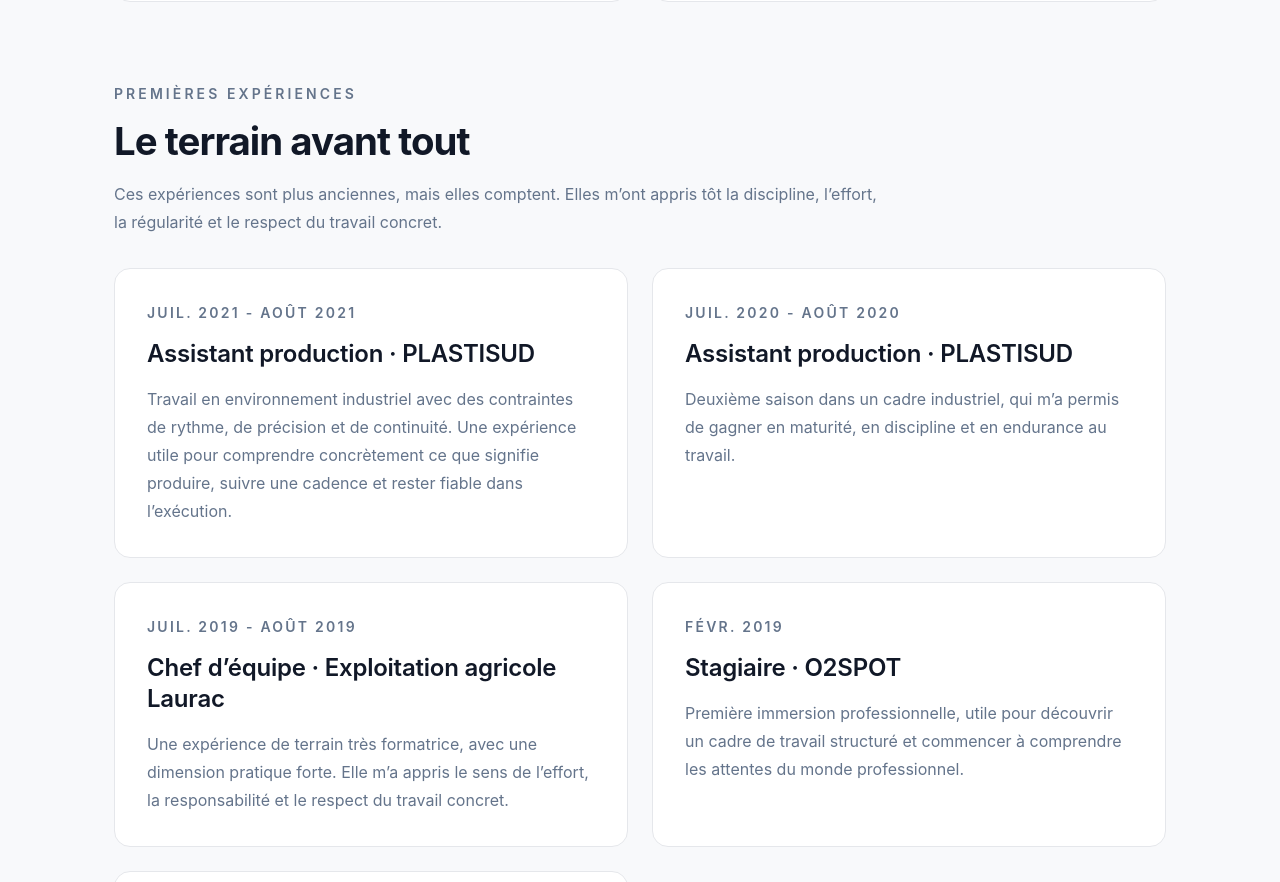
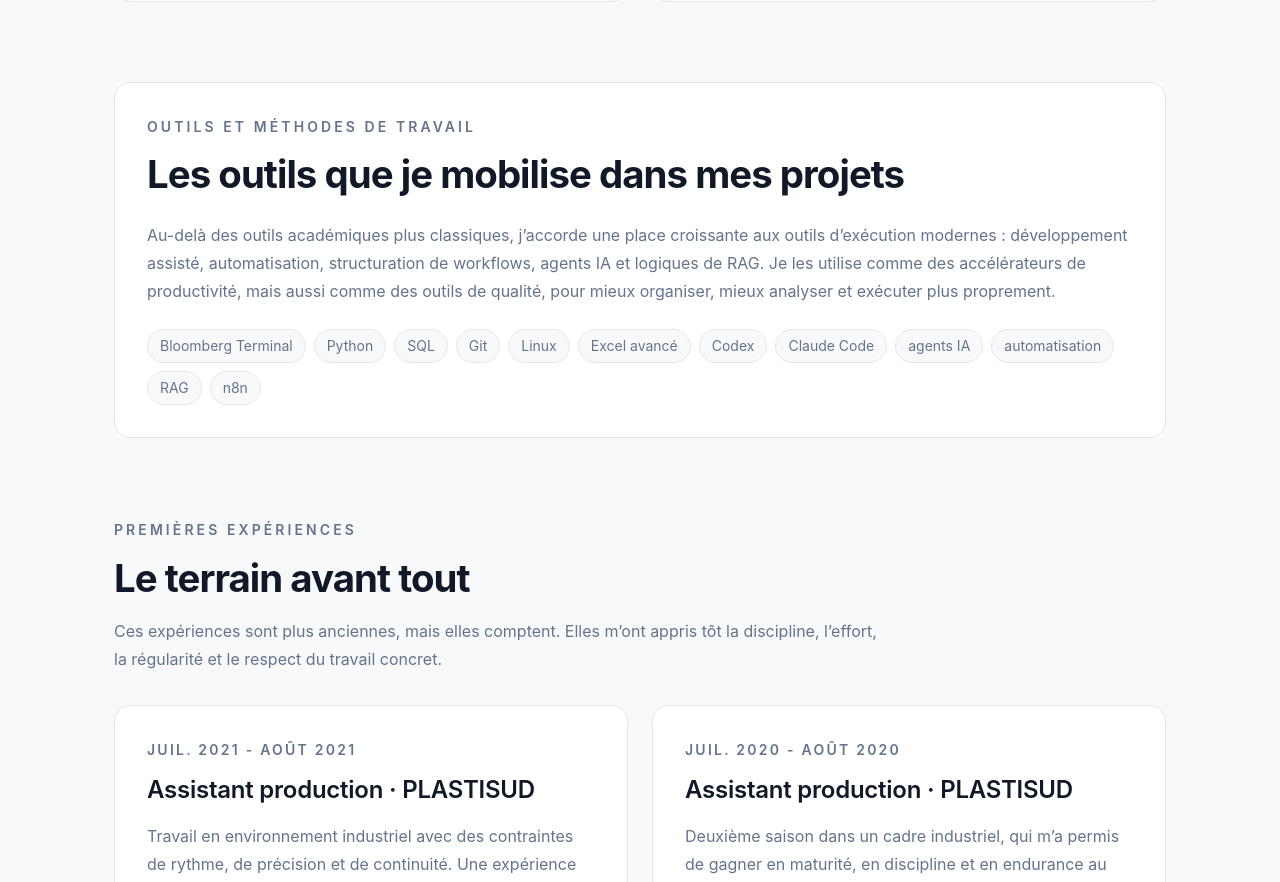
Before and after one commit to MaximeFARRE/Site_stage, a Next.js app: page /experiences in a window 1280 px wide. Shown: the part 3680-4562 px from the top of the page. Built offline with nearby package versions, Linux system fonts and the light colour scheme.

Commit message:
feat: add about and experiences pages to showcase professional background and skills

```diff
--- a/src/app/a-propos/page.tsx
+++ b/src/app/a-propos/page.tsx
@@ -16,6 +16,25 @@ const pillars = [
     title: "Technique",
     description:
       "J’aime transformer une idée en outil exploitable. J’utilise le code, l’automatisation et les outils data pour créer des solutions simples, utiles et fiables.",
+  },
+];
+
+const toolsGroups = [
+  {
+    title: "Finance & analyse",
+    items: ["Bloomberg Terminal", "Excel avancé", "SQL", "Python", "Backtesting"],
+  },
+  {
+    title: "Développement",
+    items: ["VS Code", "Git", "Linux", "Streamlit", "SQLite"],
+  },
+  {
+    title: "IA & productivité",
+    items: ["Codex", "Claude Code", "agents IA", "automatisation", "RAG"],
+  },
+  {
+    title: "Exécution & workflows",
+    items: ["n8n", "structuration de process", "workflows assistés par IA", "outils no-code / low-code"],
   },
 ];
 
@@ -210,6 +229,43 @@ export default function AboutPage() {
           <div className="space-y-8">
             <div className="space-y-3">
               <p className="text-sm font-semibold uppercase tracking-[0.22em] text-[var(--primary)]">
+                Outils maîtrisés
+              </p>
+              <h2 className="section-title">Les outils que j’utilise pour apprendre, analyser et exécuter</h2>
+              <p className="max-w-3xl text-[var(--muted)]">
+                J’accorde beaucoup d’importance aux outils, non pas comme une fin en soi,
+                mais comme des leviers de vitesse, de clarté et de qualité d’exécution.
+                J’utilise à la fois des outils classiques de finance et de développement,
+                mais aussi des outils plus récents liés à l’IA, à l’automatisation et à la
+                structuration de workflows.
+              </p>
+            </div>
+
+            <div className="grid gap-6 md:grid-cols-2 xl:grid-cols-4">
+              {toolsGroups.map((group) => (
+                <div key={group.title} className="card p-7">
+                  <h3 className="text-lg font-semibold text-[var(--foreground)]">
+                    {group.title}
+                  </h3>
+
+                  <div className="mt-5 flex flex-wrap gap-2">
+                    {group.items.map((item) => (
+                      <span
+                        key={item}
+                        className="rounded-full border border-[var(--border)] bg-[var(--background)] px-3 py-1.5 text-sm text-[var(--muted)]"
+                      >
+                        {item}
+                      </span>
+                    ))}
+                  </div>
+                </div>
+              ))}
+            </div>
+          </div>
+
+          <div className="space-y-8">
+            <div className="space-y-3">
+              <p className="text-sm font-semibold uppercase tracking-[0.22em] text-[var(--primary)]">
                 Mon profil en 3 dimensions
               </p>
               <h2 className="section-title">Trois forces qui se complètent</h2>
--- a/src/app/experiences/page.tsx
+++ b/src/app/experiences/page.tsx
@@ -49,6 +49,20 @@ const featuredExperiences = [
       "Capacité à fédérer et faire avancer un groupe",
     ],
   },
+];
+const workflowTools = [
+  "Bloomberg Terminal",
+  "Python",
+  "SQL",
+  "Git",
+  "Linux",
+  "Excel avancé",
+  "Codex",
+  "Claude Code",
+  "agents IA",
+  "automatisation",
+  "RAG",
+  "n8n",
 ];
 
 const timelineExperiences = [
@@ -266,7 +280,36 @@ export default function ExperiencesPage() {
               </div>
             </div>
           </div>
+          <div className="card p-8 sm:p-10">
+            <div className="space-y-6">
+              <div className="space-y-3">
+                <p className="text-sm font-semibold uppercase tracking-[0.22em] text-[var(--primary)]">
+                  Outils et méthodes de travail
+                </p>
+                <h2 className="section-title">Les outils que je mobilise dans mes projets</h2>
+              </div>
 
+              <p className="leading-8 text-[var(--muted)]">
+                Au-delà des outils académiques plus classiques, j’accorde une place
+                croissante aux outils d’exécution modernes : développement assisté,
+                automatisation, structuration de workflows, agents IA et logiques de RAG.
+                Je les utilise comme des accélérateurs de productivité, mais aussi comme
+                des outils de qualité, pour mieux organiser, mieux analyser et exécuter
+                plus proprement.
+              </p>
+
+              <div className="flex flex-wrap gap-2">
+                {workflowTools.map((tool) => (
+                  <span
+                    key={tool}
+                    className="rounded-full border border-[var(--border)] bg-[var(--background)] px-3 py-1.5 text-sm text-[var(--muted)]"
+                  >
+                    {tool}
+                  </span>
+                ))}
+              </div>
+            </div>
+          </div>
           <div className="space-y-8">
             <div className="space-y-3">
               <p className="text-sm font-semibold uppercase tracking-[0.22em] text-[var(--primary)]">
```
